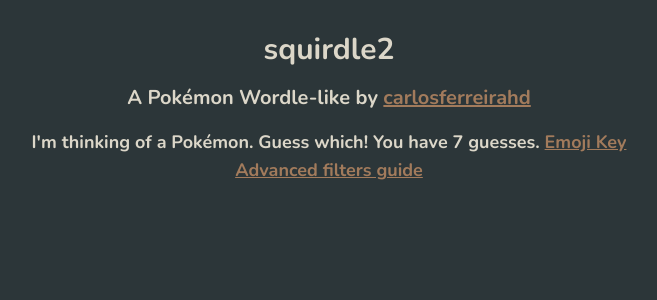
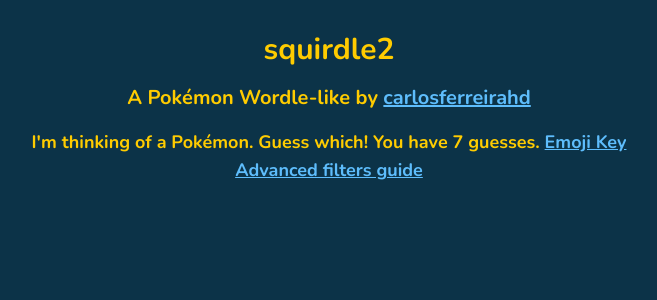
Before and after one commit to carlosferreirahd/squirdle2, a React (Create React App) app: page / in a window 1280 px wide. Shown: the top 300 px of the page, without its empty margins (311-968 px from the left). Built offline with nearby package versions, Linux system fonts and the light colour scheme.

Commit message:
refactor: changing app colors

```diff
--- a/tailwind.config.js
+++ b/tailwind.config.js
@@ -4,9 +4,9 @@ module.exports = {
   theme: {
     extend: {},
     colors: {
-      'background': '#2C3639',
-      'foreground': '#DCD7C9',
-      'link': '#A27B5C',
+      'background': '#0C3348',
+      'foreground': '#FFCC00',
+      'link': '#5EBDFC',
     },
   },
   variants: {
```
